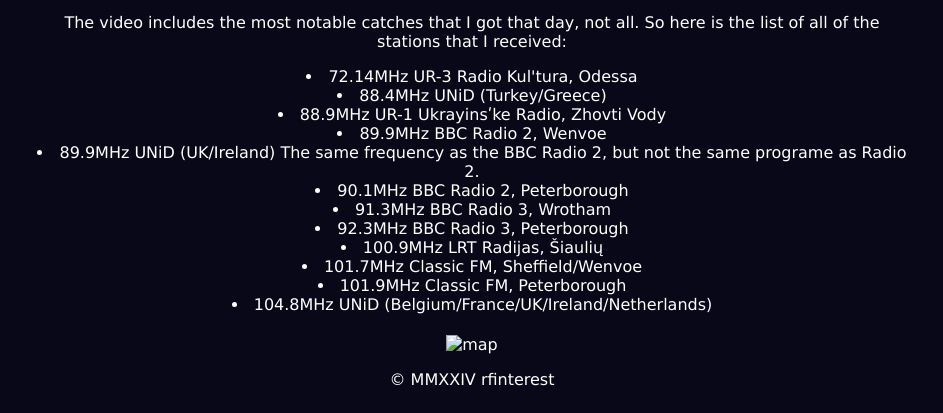
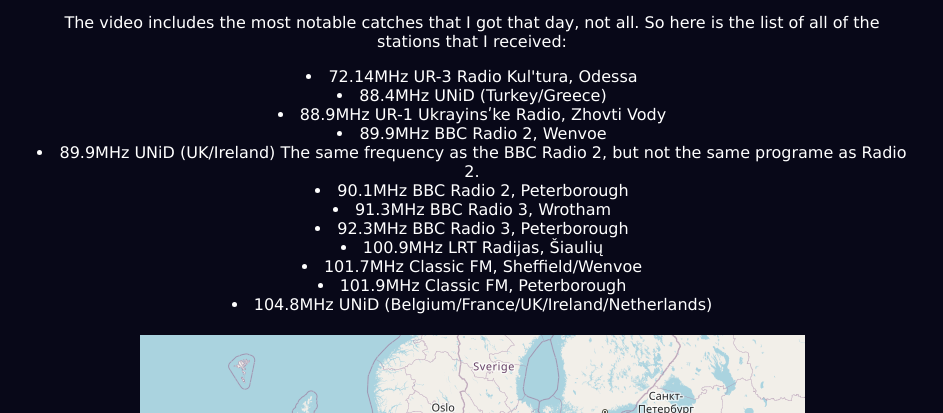
Before and after one commit to rfinterest/rfinterest.github.io, a plain HTML site: page Articles/Radio/FMDX29052024.html in a window 1280 px wide. Shown: the part 539-952 px from the top of the page, without its empty margins (168-1111 px from the left). Drawn offline with Linux system fonts and the light colour scheme.

Commit message:
Update FMDX29052024.html

```diff
--- a/Articles/Radio/FMDX29052024.html
+++ b/Articles/Radio/FMDX29052024.html
@@ -33,7 +33,7 @@
       </il>
 	    <h1></h1>
 	    <h1></h1>
-	    <img src="Images/Radio/Thumnail.PNG" alt="map">
+	    <img src="https://github.com/rfinterest/rfinterest.github.io/blob/e4f31b83d3e4832e05bcab26dad1cec3e6c5bdf1/Images/Radio/Thumnail.PNG" alt="map">
 	    <footer>
         <p>&copy; MMXXIV rfinterest</p>
     </footer>
```
